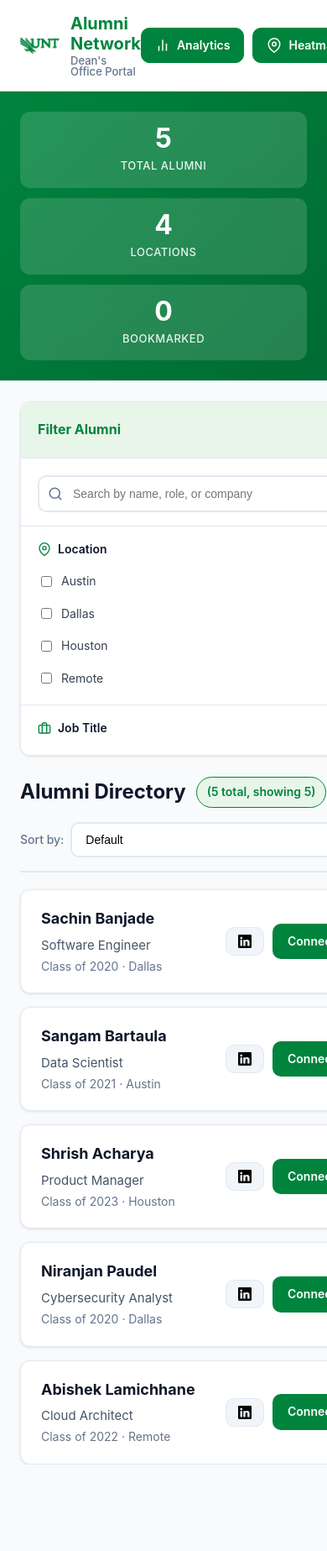
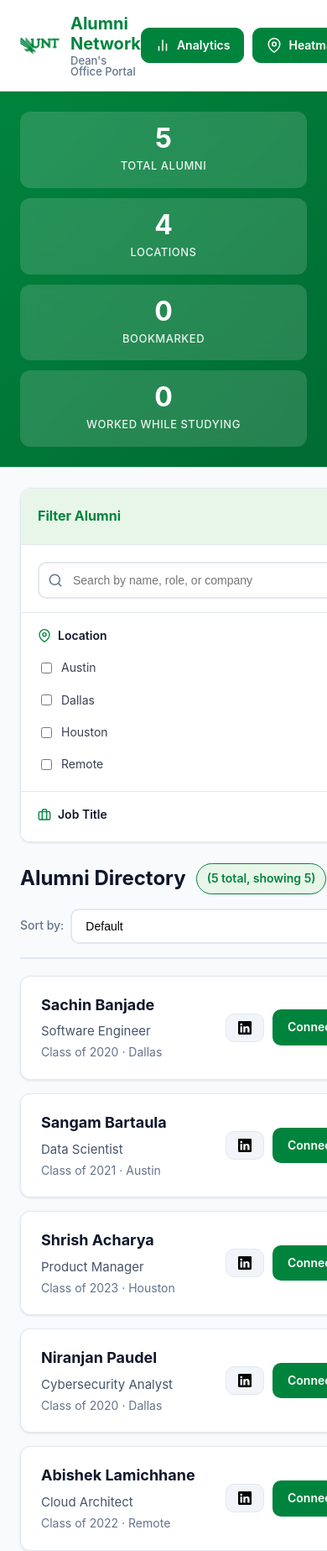
Before and after one commit to sangambartaula/alumni-networking-tool, a plain HTML site: page frontend/public/alumni.html in a window 390 px wide. Shown: the top 1847 px of the page at 84% size. Before the commit the page ends 1744 px from the top, so only its background shows below. Drawn offline with Linux system fonts and the light colour scheme; no server answers.

```diff
--- a/frontend/public/alumni.html
+++ b/frontend/public/alumni.html
@@ -67,6 +67,10 @@
       <div class="stat-card">
         <div class="stat-value" id="bookmarkedCount">0</div>
         <div class="stat-label">Bookmarked</div>
+      </div>
+      <div class="stat-card">
+        <div class="stat-value" id="workingWhileStudyingCount">0</div>
+        <div class="stat-label">Worked While Studying</div>
       </div>
     </div>
   </div>
@@ -154,6 +158,28 @@
           Degree
         </div>
         <div class="checklist" id="degreeChecks"></div>
+      </div>
+
+      <div class="group" id="wws-group">
+        <div class="label">
+          <svg class="label-icon" viewBox="0 0 24 24" fill="none" stroke="currentColor" stroke-width="2">
+            <rect x="2" y="3" width="20" height="14" rx="2" ry="2"></rect>
+            <line x1="8" y1="21" x2="16" y2="21"></line>
+            <line x1="12" y1="17" x2="12" y2="21"></line>
+          </svg>
+          Working While Studying
+        </div>
+        <div class="wws-toggle-group">
+          <label class="check">
+            <input type="radio" name="workingWhileStudying" value="" checked /> <span>All</span>
+          </label>
+          <label class="check">
+            <input type="radio" name="workingWhileStudying" value="yes" /> <span>Yes</span>
+          </label>
+          <label class="check">
+            <input type="radio" name="workingWhileStudying" value="no" /> <span>No</span>
+          </label>
+        </div>
       </div>
 
       <button id="clear-filters" class="btn-clear" type="button">
--- a/frontend/public/alumni_style.css
+++ b/frontend/public/alumni_style.css
@@ -103,7 +103,7 @@
   margin: 0 auto;
   padding: 24px 24px;
   display: grid;
-  grid-template-columns: repeat(3, 1fr);
+  grid-template-columns: repeat(4, 1fr);
   gap: 24px;
 }
 
@@ -371,6 +371,35 @@
   height: 16px;
 }
 
+/* ===== WORKING WHILE STUDYING TOGGLE ===== */
+.wws-toggle-group {
+  display: flex;
+  gap: 8px;
+  flex-wrap: wrap;
+}
+
+.wws-toggle-group .check {
+  flex: 1;
+  justify-content: center;
+  padding: 6px 12px;
+  border: 2px solid var(--border);
+  border-radius: 8px;
+  cursor: pointer;
+  transition: all 0.2s;
+  font-weight: 500;
+  min-width: 52px;
+}
+
+.wws-toggle-group .check:has(input:checked) {
+  border-color: var(--brand);
+  background: var(--brand-light);
+  color: var(--brand);
+}
+
+.wws-toggle-group input[type="radio"] {
+  display: none;
+}
+
 /* ===== RESULTS SECTION ===== */
 .results-head {
   display: flex;
@@ -470,6 +499,10 @@
 
 @media (max-width: 1200px) {
   .grid {
+    grid-template-columns: repeat(2, 1fr);
+  }
+
+  .stats-banner-inner {
     grid-template-columns: repeat(2, 1fr);
   }
 }
--- a/frontend/public/analytics.js
+++ b/frontend/public/analytics.js
@@ -575,11 +575,14 @@
   const uniqueCompanies = new Set(data.map(a => a.company).filter(c => c)).size;
   const uniqueLocations = new Set(data.map(a => a.location).filter(l => l && l !== 'Not Found')).size;
   const uniqueJobs = new Set(data.map(a => a.normalized_title || a.current_job_title).filter(j => j)).size;
+  const workingWhileStudyingCount = data.filter(a => a.working_while_studying === true || a.working_while_studying === 1).length;
 
   document.getElementById('totalAlumni').textContent = totalAlumni;
   document.getElementById('totalCompanies').textContent = uniqueCompanies;
   document.getElementById('totalLocations').textContent = uniqueLocations;
   document.getElementById('totalJobs').textContent = uniqueJobs;
+  const wwsEl = document.getElementById('totalWorkingWhileStudying');
+  if (wwsEl) wwsEl.textContent = workingWhileStudyingCount;
 }
 
 // Get top N items from a frequency map
--- a/frontend/public/app.js
+++ b/frontend/public/app.js
@@ -44,14 +44,19 @@
   // Calculate bookmarked alumni - check interaction_type === 'bookmarked'
   const bookmarkedCount = Object.values(userInteractions).filter(interaction => interaction.interaction_type === 'bookmarked').length;
 
+  // Calculate working while studying count
+  const wwsCount = alumniData.filter(a => a.working_while_studying === true).length;
+
   // Update DOM elements
   const totalAlumniEl = document.getElementById('totalAlumni');
   const locationsCountEl = document.getElementById('locationsCount');
   const bookmarkedCountEl = document.getElementById('bookmarkedCount');
+  const wwsCountEl = document.getElementById('workingWhileStudyingCount');
 
   if (totalAlumniEl) totalAlumniEl.textContent = totalAlumni;
   if (locationsCountEl) locationsCountEl.textContent = locationsCount;
   if (bookmarkedCountEl) bookmarkedCountEl.textContent = bookmarkedCount;
+  if (wwsCountEl) wwsCountEl.textContent = wwsCount;
 }
 
 // Helper function to update just the bookmarked count in the banner
@@ -618,6 +623,9 @@
       document.querySelectorAll('input[name="location"], input[name="role"], input[name="company"], input[name="major"], input[name="degree"]').forEach(cb => cb.checked = false);
       if (gradSelect) gradSelect.value = '';
       if (q) q.value = '';
+      // Reset working while studying radio to 'All'
+      const wwsAll = document.querySelector('input[name="workingWhileStudying"][value=""]');
+      if (wwsAll) wwsAll.checked = true;
       currentPage = 1; // Reset to page 1 when clearing filters
       apply();
     });
@@ -631,7 +639,9 @@
     const major = Array.from(document.querySelectorAll('input[name="major"]:checked')).map(i => i.value);
     const degree = Array.from(document.querySelectorAll('input[name="degree"]:checked')).map(i => i.value);
     const year = gradSelect ? gradSelect.value : '';
-    return { term, loc, role, company, major, degree, year };
+    const wwsRadio = document.querySelector('input[name="workingWhileStudying"]:checked');
+    const wws = wwsRadio ? wwsRadio.value : '';
+    return { term, loc, role, company, major, degree, year, wws };
   }
 
   function getSorted(listToSort) {
@@ -706,7 +716,11 @@
       const matchMajor = !f.major.length || f.major.includes(a.major);
       const matchDegree = !f.degree.length || f.degree.includes(a.degree);
       const matchYear = !f.year || String(a.class) === String(f.year);
-      return matchTerm && matchLoc && matchRole && matchCompany && matchMajor && matchDegree && matchYear;
+      // Working while studying: '' = all, 'yes' = true, 'no' = false/null
+      let matchWws = true;
+      if (f.wws === 'yes') matchWws = a.working_while_studying === true;
+      else if (f.wws === 'no') matchWws = a.working_while_studying === false || a.working_while_studying === null;
+      return matchTerm && matchLoc && matchRole && matchCompany && matchMajor && matchDegree && matchYear && matchWws;
     });
     const sortedFiltered = getSorted(filtered);
     const paginated = getPaginated(sortedFiltered);
@@ -728,7 +742,7 @@
     apply();
   });
   document.addEventListener('change', (e) => {
-    if (e.target.matches('input[name="location"], input[name="role"], input[name="company"], input[name="major"], input[name="degree"], #gradSelect')) {
+    if (e.target.matches('input[name="location"], input[name="role"], input[name="company"], input[name="major"], input[name="degree"], #gradSelect, input[name="workingWhileStudying"]')) {
       currentPage = 1; // Reset to page 1 on filter change
       apply();
     }
@@ -778,9 +792,9 @@
         headline: a.headline || '',
         linkedin: a.linkedin || '',
         degree: a.degree || '',
-        degree: a.degree || '',
         major: a.major || '',
-        updated_at: a.updated_at || ''
+        updated_at: a.updated_at || '',
+        working_while_studying: a.working_while_studying !== undefined ? a.working_while_studying : null
       }));
       console.log('Loaded alumni from API, count=', alumniData.length);
     } else {
```
Also changed, not shown: frontend/public/analytics.html (+7 -0 lines).
